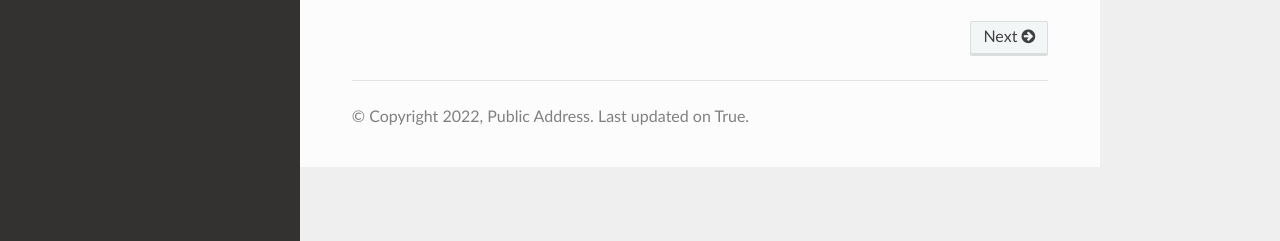
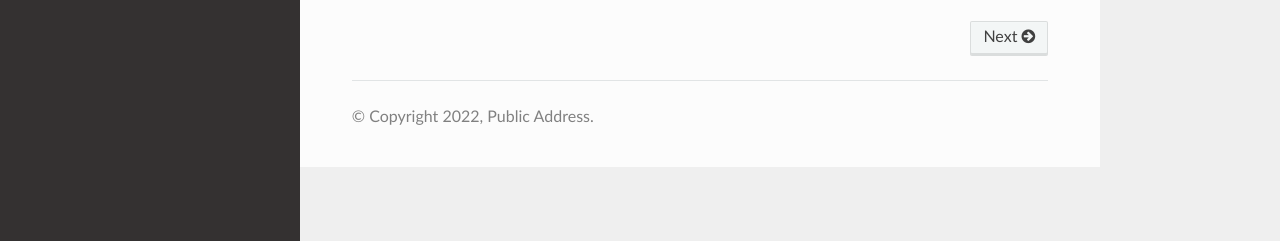
Before and after one commit to Public-Address/docs, a Sphinx documentation site: the page built from docs/source/index.rst, in a window 1280 px wide. Shown: the part 656-897 px from the top of the page. Built offline with Sphinx 7.4.7 and the Read the Docs theme 2.0.0, drawn with Linux system fonts in a browser that asks for light colours; some of the changed lines change nothing that is shown.

Commit message:
added templates

```diff
--- a/docs/source/_templates/breadcrumbs.html
+++ b/docs/source/_templates/breadcrumbs.html
@@ -5,15 +5,15 @@
 {%- endif %}
 
 {%- if check_meta and 'github_url' in meta %}
-   {%- set display_github = True %}
+   {%- set display_github = False %}
 {%- endif %}
 
 {%- if check_meta and 'bitbucket_url' in meta %}
-   {%- set display_bitbucket = True %}
+   {%- set display_bitbucket = False %}
 {%- endif %}
 
 {%- if check_meta and 'gitlab_url' in meta %}
-   {%- set display_gitlab = True %}
+   {%- set display_gitlab = False %}
 {%- endif %}
 
 {%- set display_vcs_links = display_vcs_links if display_vcs_links is defined else True %}
--- a/docs/source/conf.py
+++ b/docs/source/conf.py
@@ -7,12 +7,6 @@
 html_show_sphinx = False
 html_show_sourcelink = False
 author = 'Public Address'
-
-html_context = {
-    "display_github": False, # Add 'Edit on Github' link instead of 'View page source'
-    "last_updated": True,
-    "commit": False,
-}
 
 release = '2.9.1'
 version = '2.9.1'
```
